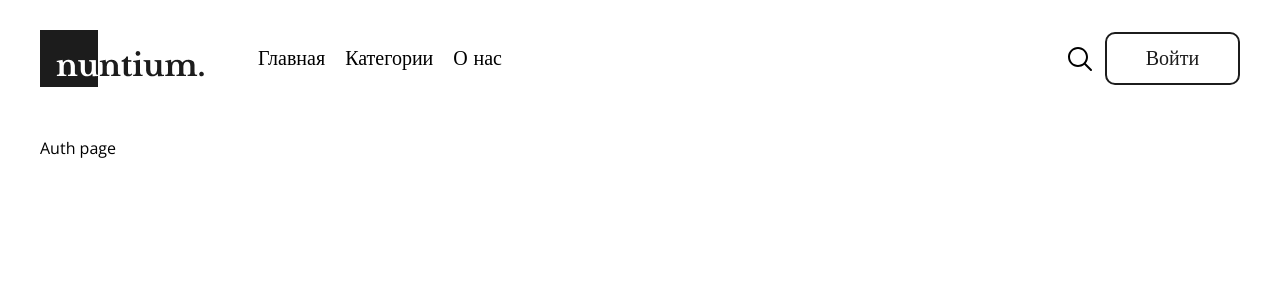
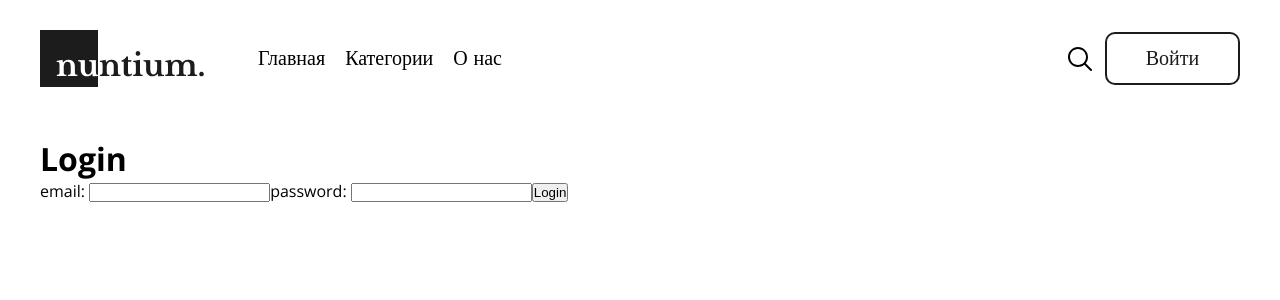
Before and after one commit to katada93/blog-client, a React (Create React App) app in the folder client/: page /auth in a window 1280 px wide. Shown: the top 300 px of the page. Built offline with nearby package versions, Linux system fonts and the light colour scheme.

Commit message:
feat: add login page and authSlice

```diff
--- a/client/src/App.tsx
+++ b/client/src/App.tsx
@@ -22,7 +22,7 @@ function App() {
         <Route path='/tags' exact>
           <Tags />
         </Route>
-        <Route path='/auth'>
+        <Route path='/auth' exact>
           <Auth />
         </Route>
         <Route path='/post/:id' exact>
--- a/client/src/api/index.ts
+++ b/client/src/api/index.ts
@@ -22,6 +22,8 @@ const API = {
     post: string
   ): Promise<AxiosResponse> =>
     instance.post('comments', { text, user, post }).then((res) => res),
+  login: (email: string, password: string): Promise<AxiosResponse> =>
+    instance.post('auth/login', { email, password }).then((res) => res),
 };
 
 export default API;
--- /dev/null
+++ b/client/src/features/slices/authSlice.ts
@@ -0,0 +1,43 @@
+import { createSlice, PayloadAction, createAsyncThunk } from '@reduxjs/toolkit';
+import API from '../../api';
+import { IUser } from '../../types';
+
+interface IAuthState {
+  isAuth: boolean;
+  user: IUser | object;
+  loading: boolean;
+  error: string;
+}
+
+const initialState: IAuthState = {
+  isAuth: false,
+  user: {},
+  loading: false,
+  error: '',
+};
+
+export const authSlice = createSlice({
+  name: 'posts',
+  initialState,
+  reducers: {
+    setUser: (state, action: PayloadAction<object>) => {
+      state.isAuth = true;
+      state.user = action.payload;
+    },
+  },
+});
+
+export const { setUser } = authSlice.actions;
+
+export const login =
+  (email: string, password: string) => async (dispatch: any) => {
+    try {
+      const { data } = await API.login(email, password);
+      localStorage.setItem('token', data.token);
+      dispatch(setUser(data));
+    } catch (error) {
+      console.log(error);
+    }
+  };
+
+export default authSlice.reducer;
--- a/client/src/features/slices/post.ts
+++ b/client/src/features/slices/post.ts
@@ -15,21 +15,21 @@ export const fetchOnePost = createAsyncThunk(
   }
 );
 
-interface IPostsState {
+interface IPostState {
   post: IPost | null;
   loading: boolean;
   error: string;
   comments: IComment[];
 }
 
-const initialState: IPostsState = {
+const initialState: IPostState = {
   post: null,
   loading: false,
   error: '',
   comments: [],
 };
 
-export const postsSlice = createSlice({
+export const postSlice = createSlice({
   name: 'post',
   initialState,
   reducers: {},
@@ -49,6 +49,6 @@ export const postsSlice = createSlice({
   },
 });
 
-// export const {} = postsSlice.actions;
+// export const {} = postSlice.actions;
 
-export default postsSlice.reducer;
+export default postSlice.reducer;
--- a/client/src/features/store.ts
+++ b/client/src/features/store.ts
@@ -1,11 +1,13 @@
 import { configureStore } from '@reduxjs/toolkit';
 import postsReducer from './slices/posts';
 import postReducer from './slices/post';
+import authReducer from './slices/authSlice';
 
 export const store = configureStore({
   reducer: {
     posts: postsReducer,
     post: postReducer,
+    auth: authReducer,
   },
 });
 
--- a/client/src/pages/Auth/Auth.tsx
+++ b/client/src/pages/Auth/Auth.tsx
@@ -1,7 +1,46 @@
 import React from 'react';
+import { useDispatch, useSelector } from 'react-redux';
+import { login } from '../../features/slices/authSlice';
+import { AppDispatch, RootState } from '../../features/store';
+import cl from './Auth.module.css';
 
 const Auth = () => {
-  return <div>Auth page</div>;
+  const dispatch = useDispatch<AppDispatch>();
+  const { isAuth, user } = useSelector(({ auth }: RootState) => auth);
+
+  console.log(isAuth, user);
+
+  const onSubmit = (e: React.FormEvent<HTMLFormElement>) => {
+    e.preventDefault();
+    const target = e.target as typeof e.target & {
+      email: { value: string };
+      password: { value: string };
+    };
+    const email = target.email.value;
+    const password = target.password.value;
+
+    dispatch(login(email, password));
+
+    target.email.value = '';
+    target.password.value = '';
+  };
+
+  return (
+    <div className={cl.auth}>
+      <h1 className={cl.title}>Login</h1>
+      <form onSubmit={onSubmit}>
+        <label>
+          <span>email: </span>
+          <input type='text' name='email' />
+        </label>
+        <label>
+          <span>password: </span>
+          <input type='password' name='password' />
+        </label>
+        <button>Login</button>
+      </form>
+    </div>
+  );
 };
 
 export default Auth;
--- a/client/src/pages/Postpage/Postpage.css
+++ b/client/src/pages/Postpage/Postpage.css
@@ -9,7 +9,7 @@
 
 .post_page__img {
   width: 70%;
-  margin: 0 auto 60px;
+  margin: 0 auto 50px;
   border-radius: 5px;
 }
 
--- a/client/src/pages/Postpage/Postpage.tsx
+++ b/client/src/pages/Postpage/Postpage.tsx
@@ -17,7 +17,6 @@ const Postpage: React.FC = () => {
   const { post, loading, error, comments } = useSelector(
     ({ post }: RootState) => post
   );
-  console.log(post);
 
   useEffect(() => {
     dispatch(fetchOnePost(id));
```
Also changed, not shown: client/src/pages/Auth/Auth.css (deleted), client/src/pages/Auth/Auth.module.css (added), 1 other file (tests, documents, lock files or other folders).
